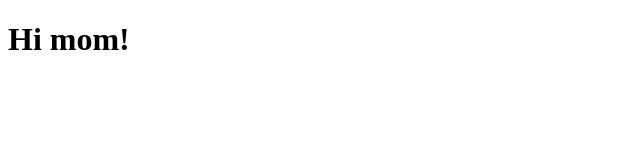
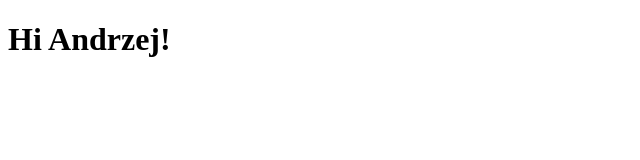
Before and after one commit to JaxPlus/TypeMessage, a React (Vite) app: page / in a window 1280 px wide. Shown: the top 160 px of the page, without its empty margins (0-640 px from the left). Built offline with nearby package versions, Linux system fonts and the light colour scheme.

Commit message:
Zmodyfikowałem App.tsx

```diff
--- a/src/App.tsx
+++ b/src/App.tsx
@@ -1,8 +1,9 @@
 function App() {
+  const name = "Andrzej";
   return (
     <>
       <h1>
-        Hi mom!
+        Hi {name}!
       </h1>
     </>
   )
```
